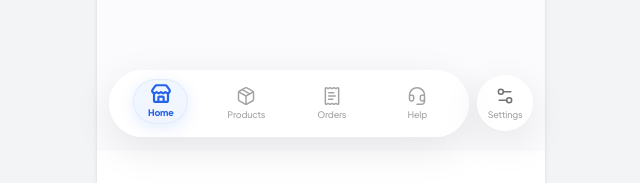
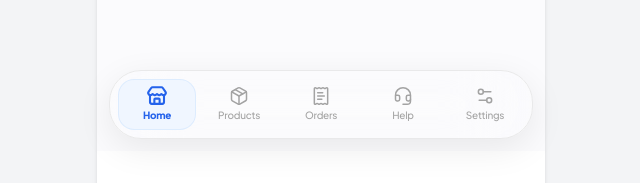
Before and after one commit to Vynn82/stock-management-miniapp, a Next.js app: page / in a window 1280 px wide. Shown: the part 649-832 px from the top of the page, without its empty margins (319-959 px from the left). Built offline with nearby package versions, Linux system fonts and the light colour scheme; no server answers; a web font is replaced by a local one.

Commit message:
fix: unify bottom navigation bar into balanced 5-tab capsule to prevent right-side cutoff and awkward Khmer text wrapping

```diff
--- a/src/components/navigation-bar.tsx
+++ b/src/components/navigation-bar.tsx
@@ -11,6 +11,7 @@ import {
   Headset,
 } from "lucide-react";
 import { useLanguage } from "@/context/language-context";
+import { useTelegram } from "@/context/telegram-context";
 
 interface NavItem {
   href: string;
@@ -22,8 +23,9 @@ interface NavItem {
 export function NavigationBar() {
   const pathname = usePathname();
   const { t } = useLanguage();
+  const { hapticFeedback } = useTelegram();
 
-  // Hide navigation bar during checkout flow to avoid clutter and button collision
+  // Hide navigation bar during checkout flow or product detail to avoid clutter and button collision
   if (
     pathname === "/checkout" ||
     pathname?.startsWith("/checkout/") ||
@@ -37,14 +39,13 @@ export function NavigationBar() {
     { href: "/products", label: t("nav_catalog"), icon: Package },
     { href: "/orders", label: t("nav_orders"), icon: ReceiptText },
     { href: "/customer-service", label: t("support_nav"), icon: Headset },
+    { href: "/settings", label: t("nav_settings"), icon: Settings2 },
   ];
 
-  const isSettingsActive = pathname === "/settings" || pathname?.startsWith("/settings/");
-
   return (
-    <nav className="fixed bottom-3.5 left-0 right-0 z-40 px-3 max-w-md mx-auto flex items-center gap-2 pointer-events-none transition-all">
-      {/* Main Glassmorphic Dock Capsule */}
-      <div className="pointer-events-auto flex-1 backdrop-blur-2xl bg-white/85 border border-white/80 shadow-[0_12px_40px_rgba(0,0,0,0.09)] rounded-[2.2rem] px-2 py-1.5 flex justify-around items-center">
+    <nav className="fixed bottom-3 left-0 right-0 z-40 px-3 max-w-md mx-auto pointer-events-none transition-all">
+      {/* Unified 5-Tab Glassmorphic Capsule */}
+      <div className="pointer-events-auto backdrop-blur-2xl bg-white/92 border border-neutral-200/80 shadow-[0_10px_35px_rgba(0,0,0,0.08)] rounded-[2rem] p-1.5 flex items-center justify-between">
         {navItems.map((item) => {
           const Icon = item.icon;
           const isActive =
@@ -56,35 +57,40 @@ export function NavigationBar() {
             <Link
               key={item.href}
               href={item.href}
-              className={`flex-1 flex flex-col items-center justify-center py-1 px-1 rounded-full transition-all duration-300 ease-out active:scale-90 relative ${
-                isActive ? "text-blue-600" : "text-neutral-400 hover:text-neutral-700"
-              }`}
+              onClick={() => {
+                try {
+                  hapticFeedback("light");
+                } catch {}
+              }}
+              className="flex-1 min-w-0 flex flex-col items-center justify-center py-0.5 px-0.5 active:scale-95 transition-transform duration-200"
             >
               <div
-                className={`relative transition-all duration-300 flex flex-col items-center justify-center ${
+                className={`w-full flex flex-col items-center justify-center py-1.5 px-1 rounded-2xl transition-all duration-200 ${
                   isActive
-                    ? "bg-gradient-to-b from-blue-50/90 to-indigo-50/80 shadow-[0_4px_16px_rgba(37,99,235,0.12)] border border-blue-100/90 rounded-full px-3.5 py-1 -translate-y-0.5"
-                    : "px-2 py-1"
+                    ? "bg-blue-50/90 text-blue-600 border border-blue-100/90 shadow-xs"
+                    : "text-neutral-400 hover:text-neutral-600"
                 }`}
               >
                 <div className="relative">
                   <Icon
-                    className={`w-5 h-5 transition-transform duration-300 ${
-                      isActive ? "stroke-[2.5] text-blue-600 scale-105" : "stroke-[1.8]"
+                    className={`w-5 h-5 transition-transform duration-200 ${
+                      isActive
+                        ? "stroke-[2.4] text-blue-600 scale-105"
+                        : "stroke-[1.8]"
                     }`}
                   />
                   {item.badge !== undefined && item.badge > 0 && (
-                    <span
-                      className="absolute -top-1.5 -right-2 bg-gradient-to-r from-blue-600 to-indigo-600 text-white text-[9px] font-black rounded-full min-w-4 h-4 px-1 flex items-center justify-center shadow-md animate-in zoom-in-50 duration-200"
-                    >
+                    <span className="absolute -top-1.5 -right-2 bg-blue-600 text-white text-[9px] font-black rounded-full min-w-3.5 h-3.5 px-1 flex items-center justify-center shadow-xs">
                       {item.badge > 99 ? "99+" : item.badge}
                     </span>
                   )}
                 </div>
 
                 <span
-                  className={`text-[9px] tracking-tight mt-0.5 transition-all duration-300 ${
-                    isActive ? "font-extrabold text-blue-600" : "font-medium text-neutral-400"
+                  className={`text-[10px] tracking-tight mt-0.5 whitespace-nowrap truncate max-w-full text-center transition-colors duration-200 ${
+                    isActive
+                      ? "font-extrabold text-blue-600"
+                      : "font-medium text-neutral-400"
                   }`}
                 >
                   {item.label}
@@ -94,30 +100,6 @@ export function NavigationBar() {
           );
         })}
       </div>
-
-      {/* Right Circular Floating Button for Settings / More */}
-      <Link
-        href="/settings"
-        className={`pointer-events-auto w-14 h-14 rounded-full backdrop-blur-2xl border shadow-[0_12px_40px_rgba(0,0,0,0.09)] flex flex-col items-center justify-center shrink-0 active:scale-95 transition-all duration-300 ${
-          isSettingsActive
-            ? "bg-gradient-to-tr from-blue-600 via-indigo-600 to-blue-500 text-white border-blue-400/40 shadow-lg shadow-blue-500/25 -translate-y-0.5"
-            : "bg-white/85 text-neutral-500 hover:text-blue-600 border-white/80"
-        }`}
-        aria-label="Settings"
-      >
-        <Settings2
-          className={`w-5 h-5 transition-transform duration-300 ${
-            isSettingsActive ? "stroke-[2.4] text-white scale-105" : "stroke-[1.8]"
-          }`}
-        />
-        <span
-          className={`text-[9px] tracking-tight mt-0.5 ${
-            isSettingsActive ? "font-extrabold text-white" : "font-medium text-neutral-400"
-          }`}
-        >
-          {t("nav_settings")}
-        </span>
-      </Link>
     </nav>
   );
 }
--- a/src/context/language-context.tsx
+++ b/src/context/language-context.tsx
@@ -220,7 +220,7 @@ export const translations = {
     nav_home: "ទំព័រដើម",
     nav_catalog: "ផលិតផល",
     nav_cart: "កន្ត្រក",
-    nav_orders: "ការបញ្ជាទិញ",
+    nav_orders: "បញ្ជាទិញ",
     nav_settings: "ការកំណត់",
     support_nav: "ជំនួយ",
     support_title: "សេវាបម្រើអតិថិជន",
```
